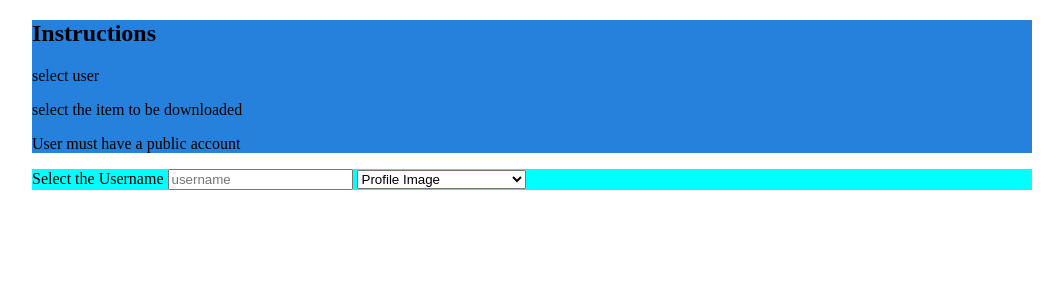
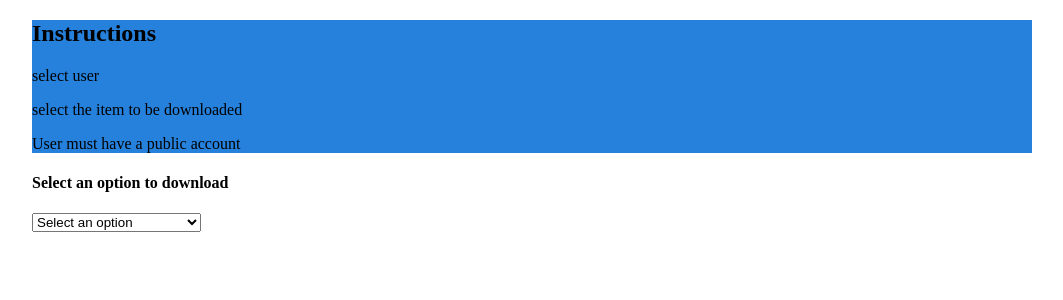
Before and after one commit to giordanobruno01/Dowload_Instagram_Flask, a Flask app: page / in a window 1280 px wide. Shown: the part 78-378 px from the top of the page, without its empty margins (108-1171 px from the left). Run offline with Flask 3, Linux system fonts and the light colour scheme.

Commit message:
block center

```diff
--- a/static/js/script.js
+++ b/static/js/script.js
@@ -33,7 +33,17 @@
 // });
 $(document).ready(function () {
   $("#hash").change(function () {
-    if ($(this).val() == "hashtag") {
+    if ($(this).val() == "blank") {
+      $("#hashtag").hide();
+      $("#profile").hide();
+      $("#stories").hide();
+      $("#reels").hide();
+      $("#highlights").hide();
+      $("#post").hide();
+      $("#pictures").hide();
+      $("#igtv ").hide();
+      $("#test").hide();
+    } else if ($(this).val() == "hashtag") {
       $("#hashtag").show();
       $("#profile").hide();
       $("#stories").hide();
--- a/static/styles/style.css
+++ b/static/styles/style.css
@@ -168,61 +168,79 @@ article {
   display: none;
 }
 
+main #select-box {
+  display: block;
+  margin: auto;
+}
 main #select-box #instructions {
   background-color: #2581dc;
 }
 main #select-box .formblock {
-  background-color: aqua;
+  margin: auto;
+}
+main #select-box .formblock #blank {
+  display: none;
+  width: 500px;
+  height: 500px;
 }
 main #select-box .formblock #profile {
+  margin: auto;
   display: none;
   background-color: pink;
   width: 500px;
   height: 500px;
 }
 main #select-box .formblock #stories {
+  margin: auto;
   display: none;
   background-color: gold;
   width: 500px;
   height: 500px;
 }
 main #select-box .formblock #reels {
+  margin: auto;
   display: none;
   background-color: greenyellow;
   width: 500px;
   height: 500px;
 }
 main #select-box .formblock #hashtag {
+  margin: auto;
   display: none;
   background-color: burlywood;
   width: 500px;
   height: 500px;
 }
 main #select-box .formblock #highlights {
+  margin: auto;
   display: none;
   background-color: red;
   width: 500px;
   height: 500px;
 }
 main #select-box .formblock #post {
+  margin: auto;
   display: none;
   background-color: bisque;
   width: 500px;
   height: 500px;
 }
 main #select-box .formblock #pictures {
+  margin: auto;
   display: none;
   background-color: aquamarine;
   width: 500px;
   height: 500px;
 }
 main #select-box .formblock #igtv {
+  margin: auto;
   display: none;
   background-color: grey;
   width: 500px;
   height: 500px;
 }
 main #select-box .formblock #test {
+  margin: auto;
   display: none;
   background-color: azure;
   width: 500px;
--- a/static/styles/style.scss
+++ b/static/styles/style.scss
@@ -195,60 +195,77 @@ article {
 }
 main {
   #select-box {
+    display: block;
+    margin: auto;
     #instructions {
       background-color: #2581dc;
     }
     .formblock {
-      background-color: aqua;
+      margin: auto;
+      #blank {
+        display: none;
+
+        width: 500px;
+        height: 500px;
+      }
       #profile {
+        margin: auto;
         display: none;
         background-color: pink;
         width: 500px;
         height: 500px;
       }
       #stories {
+        margin: auto;
         display: none;
         background-color: gold;
         width: 500px;
         height: 500px;
       }
       #reels {
+        margin: auto;
         display: none;
         background-color: greenyellow;
         width: 500px;
         height: 500px;
       }
       #hashtag {
+        margin: auto;
         display: none;
         background-color: burlywood;
         width: 500px;
         height: 500px;
       }
       #highlights {
+        margin: auto;
         display: none;
         background-color: red;
         width: 500px;
         height: 500px;
       }
       #post {
+        margin: auto;
         display: none;
         background-color: bisque;
         width: 500px;
         height: 500px;
       }
       #pictures {
+        margin: auto;
         display: none;
         background-color: aquamarine;
         width: 500px;
         height: 500px;
       }
       #igtv {
+        margin: auto;
         display: none;
         background-color: grey;
         width: 500px;
         height: 500px;
       }
       #test {
+        margin: auto;
         display: none;
         background-color: azure;
         width: 500px;
--- a/templates/index.html
+++ b/templates/index.html
@@ -39,7 +39,7 @@
                         </li>
 
                         <li>
-                            <a href="https://unfollowersinstagram.com/" target="_blank">Unfollowers</a>
+                            <a href="https://unfollowingback.com/" target="_blank">Unfollowers</a>
                         </li>
 
                         <li>
@@ -70,38 +70,73 @@
                 <p>User must have a public account</p>
             </div>
             <form action="" method="post" class="row formblock">
-                <label for="username">Select the Username</label>
-                <input type="text" name="username" placeholder="username" class="col-xs-12">
 
+                <h4>Select an option to download</h4>
                 <!-- <input type="password" name="password" placeholder="password"> -->
                 <select name="opt" id="hash" class="col-xm-12">
+                    <option value="blank">Select an option</option>
                     <option value="profile">Profile Image</option>
                     <option value="stories">Stories</option>
                     <option value="reels">Reels</option>
                     <option value="hashtag">Hashtag Related Images</option>
                     <option value="highlights">highlights</option>
-                    <option value="post" >post</option>
+                    <option value="post">post</option>
                     <option value="pictures">pictures</option>
                     <option value="igtv">igtv</option>
                     <option value="test">test</option>
                 </select>
-                 <!--<input type="text" id="extra" name="extra" placeholder="hashtag" class="col-xs-12">
-                <input type="date" name="startdate" id="startdate">
-                <input type="date" name="enddate" id="enddate">
 
-                <input type="text" id="amount" name="amount" placeholder="how many post?" class="col-xs-12">
-                <input type="submit" value="Download" onclick="hu()"> -->
                 <div id="profile">
+                    <label for="username">Select the Username</label>
+                    <input type="text" name="username" placeholder="username" class="col-xs-12">
+                    <input type="submit" value="Download" onclick="hu()">
 
                 </div>
-                <div id="stories"></div>
-                <div id="reels"></div>
-                <div id="hashtag"></div>
-                <div id="highlights"></div>
-                <div id="post"></div>
-                <div id="pictures"></div>
-                <div id="igtv"></div>
-                <div id="test"></div>
+                <div id="stories">
+                    <label for="username">Select the Username</label>
+                    <input type="text" name="username" placeholder="username" class="col-xs-12">
+                    <input type="submit" value="Download" onclick="hu()">
+                </div>
+                <div id="reels">
+                    <label for="username">Select the Username</label>
+                    <input type="text" name="username" placeholder="username" class="col-xs-12">
+                    <input type="submit" value="Download" onclick="hu()">
+                </div>
+                <div id="hashtag">
+                    <label for="username">Select the Username</label>
+                    <input type="text" name="username" placeholder="username" class="col-xs-12">
+                    <input type="text" id="extra" name="extra" placeholder="hashtag" class="col-xs-12">
+                                    <input type="date" name="startdate" id="startdate">
+                                    <input type="date" name="enddate" id="enddate">
+                    <input type="submit" value="Download" onclick="hu()">
+                </div>
+                <div id="highlights">
+                    <label for="username">Select the Username</label>
+                    <input type="text" name="username" placeholder="username" class="col-xs-12">
+                    <input type="submit" value="Download" onclick="hu()">
+                </div>
+                <div id="post">
+                    <label for="username">Select the Username</label>
+                    <input type="text" name="username" placeholder="username" class="col-xs-12">
+
+                    <input type="text" id="amount" name="amount" placeholder="how many post?" class="col-xs-12">
+                    <input type="submit" value="Download" onclick="hu()">
+                </div>
+                <div id="pictures">
+                    <label for="username">Select the Username</label>
+                    <input type="text" name="username" placeholder="username" class="col-xs-12">
+                    <input type="submit" value="Download" onclick="hu()">
+                </div>
+                <div id="igtv">
+                    <label for="username">Select the Username</label>
+                    <input type="text" name="username" placeholder="username" class="col-xs-12">
+                    <input type="submit" value="Download" onclick="hu()">
+                </div>
+                <div id="test">
+                    <label for="username">Select the Username</label>
+                    <input type="text" name="username" placeholder="username" class="col-xs-12">
+                    <input type="submit" value="Download" onclick="hu()">
+                </div>
 
             </form>
 
```
Also changed, not shown: 1 other file. Lines whose indentation alone changed are shown as unchanged.
